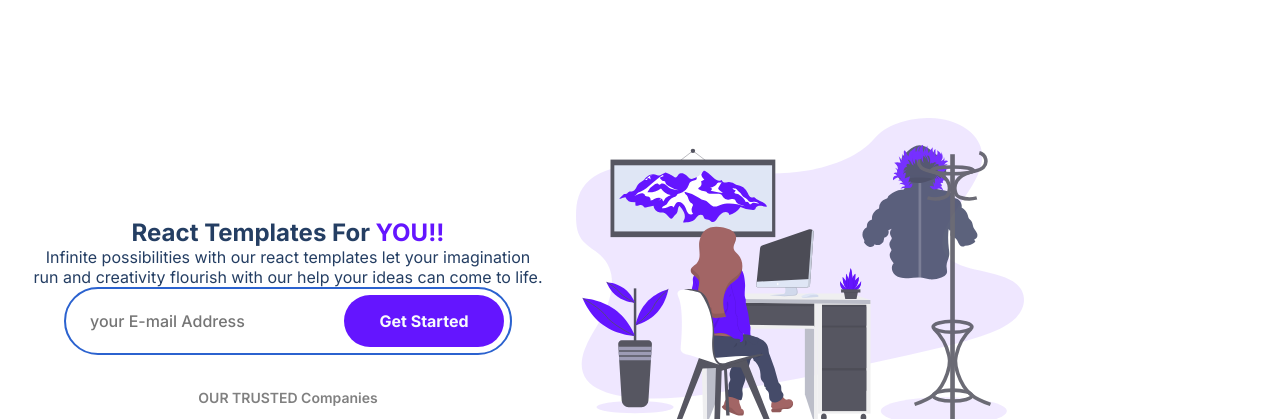
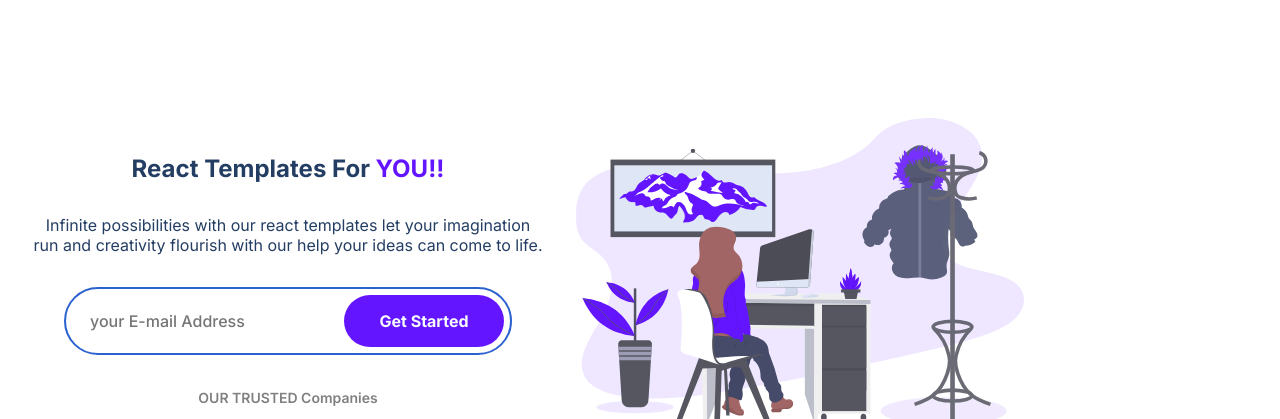
Before and after one commit to sunnyp665/official-website-final, a plain HTML site: page index.html in a window 1280 px wide. Shown: the part 80-499 px from the top of the page. Drawn offline with Linux system fonts and the light colour scheme.

Commit message:
add files

```diff
--- a/style.css
+++ b/style.css
@@ -335,7 +335,6 @@ header .row {
   display: flex;
   justify-content: flex-end;
   align-items: center;
-
 }
 
 .header__email--input {
@@ -366,7 +365,7 @@ header .row {
  transition: all 300ms ease;
 }
 
-.header__decription--para {
+.header__description--para {
   margin:32px 0;
 }
 
@@ -374,6 +373,7 @@ header .row {
   width: calc(100% - 40%);
   padding: 32px;
   border-radius: 10px;
+  margin-top: 48px;
 }
 
 .header__description {
```
